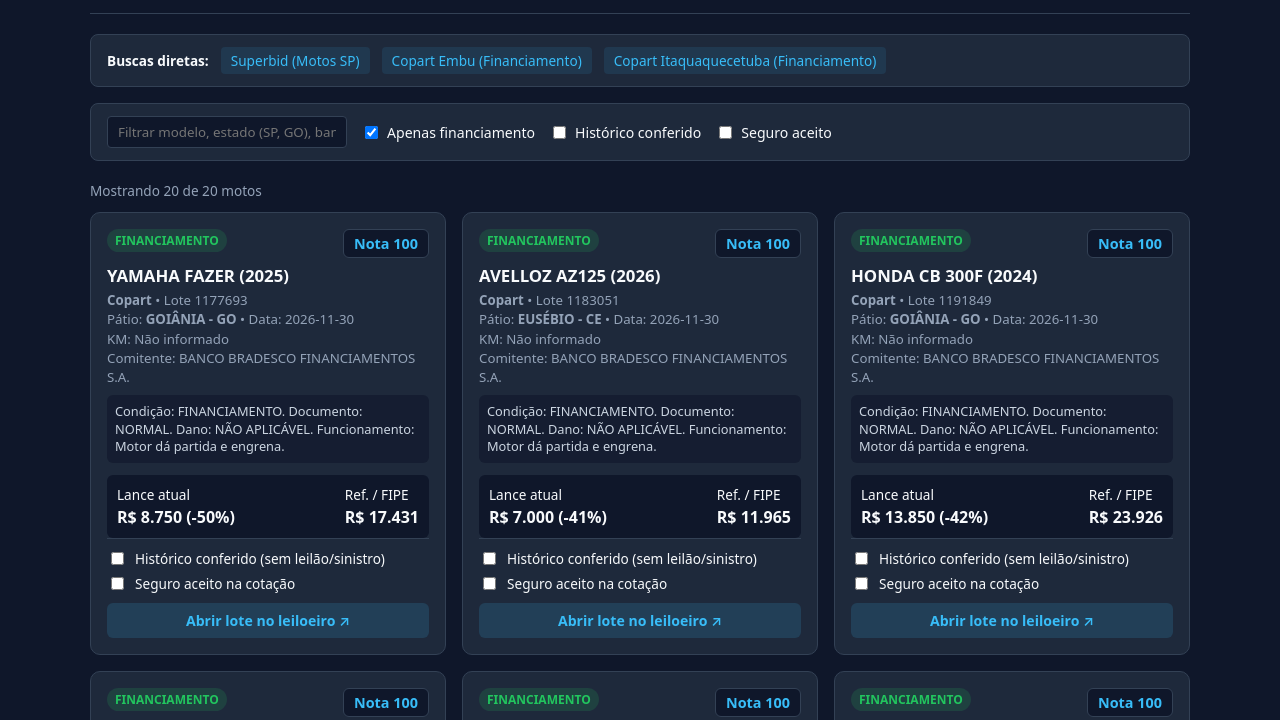
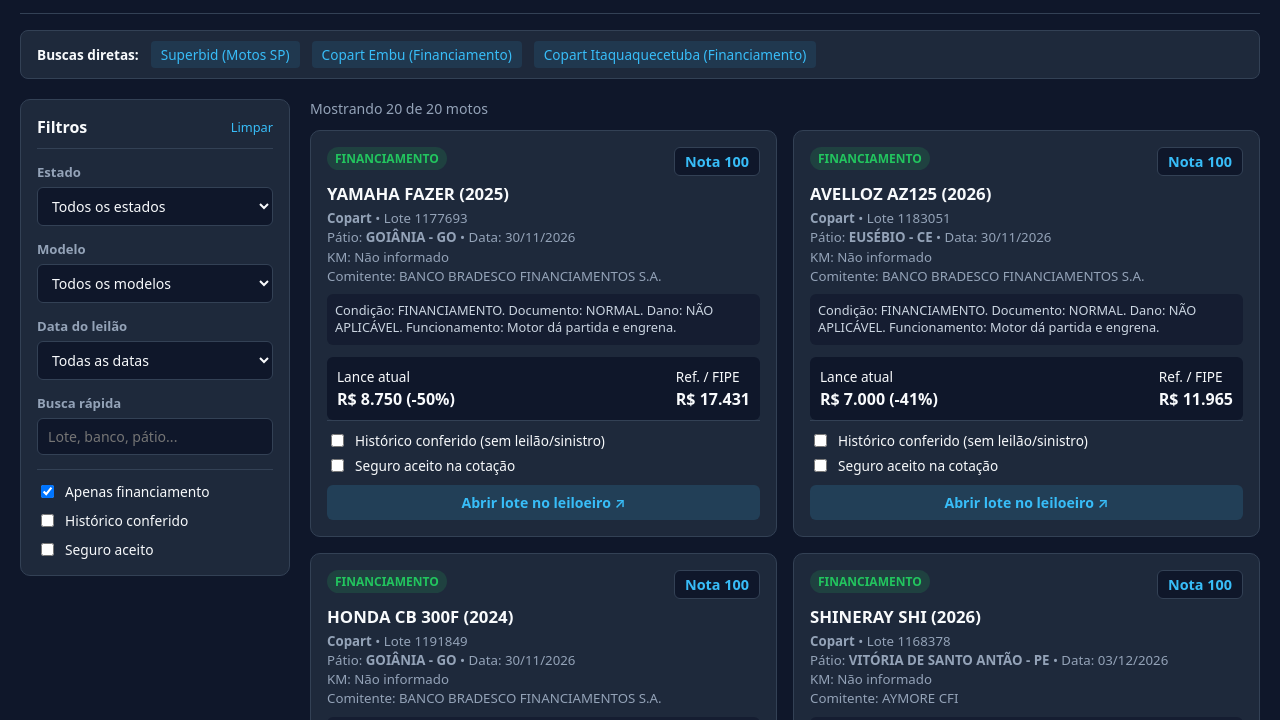
Before and after one commit to norbertodeguchiboaz/moto-leilao, a plain HTML site: page index.html in a window 1280 px wide. Shown: the part 79-799 px from the top of the page. Drawn offline with Linux system fonts and the light colour scheme.

Commit message:
Update index.html

```diff
--- a/index.html
+++ b/index.html
@@ -18,11 +18,16 @@
     }
     * { box-sizing: border-box; font-family: system-ui, -apple-system, sans-serif; }
     body { background: var(--bg); color: var(--text); margin: 0; padding: 20px; }
-    .container { max-width: 1100px; margin: 0 auto; }
-    header { display: flex; flex-wrap: wrap; justify-content: space-between; align-items: center; gap: 12px; margin-bottom: 20px; border-bottom: 1px solid var(--border); padding-bottom: 16px; }
+    .container { max-width: 1320px; margin: 0 auto; }
+
+    header {
+      display: flex; flex-wrap: wrap; justify-content: space-between; align-items: center;
+      gap: 12px; margin-bottom: 16px; border-bottom: 1px solid var(--border); padding-bottom: 16px;
+    }
     h1 { margin: 0; font-size: 1.5rem; }
     .subtitle { color: var(--muted); font-size: 0.9rem; margin-top: 4px; }
     .actions { display: flex; flex-wrap: wrap; gap: 8px; }
+
     button, .file-btn {
       background: var(--card); color: var(--text); border: 1px solid var(--border);
       padding: 8px 14px; border-radius: 6px; cursor: pointer; font-size: 0.85rem; font-weight: 500;
@@ -31,17 +36,83 @@
     button.primary { background: var(--accent); color: #0f172a; border-color: var(--accent); font-weight: 600; }
     input[type="file"] { display: none; }
 
-    .fontes { background: var(--card); border: 1px solid var(--border); border-radius: 8px; padding: 12px 16px; margin-bottom: 16px; display: flex; flex-wrap: wrap; gap: 12px; align-items: center; font-size: 0.85rem; }
-    .fontes a { color: var(--accent); text-decoration: none; background: rgba(56, 189, 248, 0.1); padding: 4px 10px; border-radius: 4px; }
+    .fontes {
+      background: var(--card); border: 1px solid var(--border); border-radius: 8px;
+      padding: 10px 16px; margin-bottom: 20px; display: flex; flex-wrap: wrap;
+      gap: 12px; align-items: center; font-size: 0.85rem;
+    }
+    .fontes a {
+      color: var(--accent); text-decoration: none; background: rgba(56, 189, 248, 0.1);
+      padding: 4px 10px; border-radius: 4px;
+    }
     .fontes a:hover { text-decoration: underline; }
 
-    .filtros { display: flex; flex-wrap: wrap; gap: 14px; align-items: center; background: var(--card); padding: 12px 16px; border-radius: 8px; border: 1px solid var(--border); margin-bottom: 20px; font-size: 0.88rem; }
-    .filtros label { display: flex; align-items: center; gap: 6px; cursor: pointer; }
-    .filtros input[type="text"] { background: var(--bg); color: var(--text); border: 1px solid var(--border); padding: 6px 10px; border-radius: 4px; min-width: 240px; }
+    /* Layout principal com barra lateral esquerda */
+    .layout {
+      display: grid;
+      grid-template-columns: 270px 1fr;
+      gap: 20px;
+      align-items: start;
+    }
+    @media (max-width: 820px) {
+      .layout { grid-template-columns: 1fr; }
+    }
 
-    .stats { color: var(--muted); font-size: 0.85rem; margin-bottom: 12px; }
-    .grid { display: grid; grid-template-columns: repeat(auto-fill, minmax(330px, 1fr)); gap: 16px; }
-    .card { background: var(--card); border: 1px solid var(--border); border-radius: 10px; padding: 16px; display: flex; flex-direction: column; justify-content: space-between; gap: 12px; }
+    .sidebar {
+      background: var(--card);
+      border: 1px solid var(--border);
+      border-radius: 10px;
+      padding: 16px;
+      position: sticky;
+      top: 20px;
+      display: flex;
+      flex-direction: column;
+      gap: 14px;
+    }
+    .sidebar-header {
+      display: flex;
+      justify-content: space-between;
+      align-items: center;
+      border-bottom: 1px solid var(--border);
+      padding-bottom: 10px;
+    }
+    .sidebar-header h2 { margin: 0; font-size: 1rem; }
+    .btn-limpar {
+      background: transparent; border: none; color: var(--accent);
+      padding: 0; font-size: 0.8rem; cursor: pointer;
+    }
+    .btn-limpar:hover { text-decoration: underline; }
+
+    .campo { display: flex; flex-direction: column; gap: 6px; }
+    .campo label { font-size: 0.82rem; color: var(--muted); font-weight: 600; }
+    .campo select, .campo input[type="text"] {
+      width: 100%;
+      background: var(--bg);
+      color: var(--text);
+      border: 1px solid var(--border);
+      padding: 8px 10px;
+      border-radius: 6px;
+      font-size: 0.88rem;
+    }
+    .campo select:focus, .campo input[type="text"]:focus {
+      outline: none;
+      border-color: var(--accent);
+    }
+
+    .filtros-check {
+      display: flex; flex-direction: column; gap: 10px;
+      border-top: 1px solid var(--border); padding-top: 12px; font-size: 0.86rem;
+    }
+    .filtros-check label { display: flex; align-items: center; gap: 8px; cursor: pointer; }
+
+    .conteudo { min-width: 0; }
+    .stats { color: var(--muted); font-size: 0.88rem; margin-bottom: 12px; }
+    .grid { display: grid; grid-template-columns: repeat(auto-fill, minmax(310px, 1fr)); gap: 16px; }
+
+    .card {
+      background: var(--card); border: 1px solid var(--border); border-radius: 10px;
+      padding: 16px; display: flex; flex-direction: column; justify-content: space-between; gap: 12px;
+    }
     .card-top { display: flex; justify-content: space-between; align-items: flex-start; gap: 8px; }
     .badge { font-size: 0.75rem; padding: 3px 8px; border-radius: 99px; font-weight: 600; text-transform: uppercase; }
     .badge.financiamento { background: rgba(34, 197, 94, 0.15); color: var(--green); }
@@ -55,7 +126,10 @@
     .valores span strong { display: block; font-size: 1rem; margin-top: 2px; }
     .checks { display: flex; flex-direction: column; gap: 6px; border-top: 1px solid var(--border); padding-top: 10px; font-size: 0.85rem; }
     .checks label { display: flex; align-items: center; gap: 8px; cursor: pointer; }
-    .btn-lote { display: inline-block; text-align: center; width: 100%; background: rgba(56, 189, 248, 0.15); color: var(--accent); text-decoration: none; padding: 8px; border-radius: 6px; font-weight: 600; font-size: 0.88rem; margin-top: 10px; }
+    .btn-lote {
+      display: inline-block; text-align: center; width: 100%; background: rgba(56, 189, 248, 0.15);
+      color: var(--accent); text-decoration: none; padding: 8px; border-radius: 6px; font-weight: 600; font-size: 0.88rem; margin-top: 10px;
+    }
     .btn-lote:hover { background: rgba(56, 189, 248, 0.25); }
     .aviso { text-align: center; padding: 40px; color: var(--muted); background: var(--card); border-radius: 10px; border: 1px dashed var(--border); grid-column: 1 / -1; }
   </style>
@@ -83,15 +157,53 @@
       <a href="https://www.copart.com.br/vehicleFinderSearch/?searchStr=%7B%22MISC%22:%5B%22categoria:Motos%22,%22%23LotYear:%5B2016%20TO%202027%5D%22,%22condicao:%5C%22FINANCIAMENTO%5C%22%22,%22%23PhysicalYardNo:46%22%5D%7D" target="_blank">Copart Itaquaquecetuba (Financiamento)</a>
     </div>
 
-    <div class="filtros">
-      <input type="text" id="busca" placeholder="Filtrar modelo, estado (SP, GO), banco..." oninput="renderizar()" />
+    <div class="layout">
+      <!-- Barra lateral esquerda de filtros -->
+      <aside class="sidebar">
+        <div class="sidebar-header">
+          <h2>Filtros</h2>
+          <button class="btn-limpar" onclick="limparFiltros()">Limpar</button>
+        </div>
+
+        <div class="campo">
+          <label for="filtro-estado">Estado</label>
+          <select id="filtro-estado" onchange="renderizar()">
+            <option value="">Todos os estados</option>
+          </select>
+        </div>
+
+        <div class="campo">
+          <label for="filtro-modelo">Modelo</label>
+          <select id="filtro-modelo" onchange="renderizar()">
+            <option value="">Todos os modelos</option>
+          </select>
+        </div>
+
+        <div class="campo">
+          <label for="filtro-data">Data do leilão</label>
+          <select id="filtro-data" onchange="renderizar()">
+            <option value="">Todas as datas</option>
+          </select>
+        </div>
+
+        <div class="campo">
+          <label for="busca">Busca rápida</label>
+          <input type="text" id="busca" placeholder="Lote, banco, pátio..." oninput="renderizar()" />
+        </div>
+
+        <div class="filtros-check">
           <label><input type="checkbox" id="so-financiamento" checked onchange="renderizar()" /> Apenas financiamento</label>
           <label><input type="checkbox" id="so-historico" onchange="renderizar()" /> Histórico conferido</label>
           <label><input type="checkbox" id="so-seguro" onchange="renderizar()" /> Seguro aceito</label>
         </div>
+      </aside>
 
+      <!-- Área principal de resultados -->
+      <main class="conteudo">
         <div class="stats" id="stats"></div>
         <div class="grid" id="grid"></div>
+      </main>
+    </div>
   </div>
 
   <script>
@@ -100,6 +212,19 @@
 
     function chaveLote(l) {
       return l.url || `${l.leiloeiro}-${l.lote}`;
+    }
+
+    function extrairEstado(local) {
+      if (!local) return "";
+      const match = local.match(/-\s*([A-Z]{2})\b/i) || local.match(/\b([A-Z]{2})$/i);
+      return match ? match[1].toUpperCase() : "";
+    }
+
+    function formatarDataBR(dataStr) {
+      if (!dataStr) return "";
+      const m = dataStr.match(/^(\d{4})-(\d{2})-(\d{2})/);
+      if (m) return `${m[3]}/${m[2]}/${m[1]}`;
+      return dataStr;
     }
 
     function detectarOrigem(l) {
@@ -140,14 +265,57 @@
       renderizar();
     }
 
+    function popularFiltros() {
+      const estados = new Set();
+      const modelos = new Set();
+      const datas = new Set();
+
+      lotes.forEach(l => {
+        if (l.estado) estados.add(l.estado);
+        if (l.titulo) modelos.add(l.titulo.trim());
+        if (l.data_leilao) datas.add(l.data_leilao);
+      });
+
+      const selEstado = document.getElementById("filtro-estado");
+      const estadoAtual = selEstado.value;
+      selEstado.innerHTML = `<option value="">Todos os estados</option>` +
+        Array.from(estados).sort().map(uf => `<option value="${uf}">${uf}</option>`).join("");
+      selEstado.value = estadoAtual;
+
+      const selModelo = document.getElementById("filtro-modelo");
+      const modeloAtual = selModelo.value;
+      selModelo.innerHTML = `<option value="">Todos os modelos</option>` +
+        Array.from(modelos).sort().map(mod => `<option value="${mod}">${mod}</option>`).join("");
+      selModelo.value = modeloAtual;
+
+      const selData = document.getElementById("filtro-data");
+      const dataAtual = selData.value;
+      selData.innerHTML = `<option value="">Todas as datas</option>` +
+        Array.from(datas).sort().map(dt => `<option value="${dt}">${formatarDataBR(dt)}</option>`).join("");
+      selData.value = dataAtual;
+    }
+
+    function limparFiltros() {
+      document.getElementById("filtro-estado").value = "";
+      document.getElementById("filtro-modelo").value = "";
+      document.getElementById("filtro-data").value = "";
+      document.getElementById("busca").value = "";
+      document.getElementById("so-financiamento").checked = true;
+      document.getElementById("so-historico").checked = false;
+      document.getElementById("so-seguro").checked = false;
+      renderizar();
+    }
+
     function processarDados(dados, fonteTexto) {
       const lista = Array.isArray(dados) ? dados : (dados.lotes || []);
       lotes = lista.map(l => {
         const origem = detectarOrigem(l);
-        return { ...l, origem, nota: calcularNota(l, origem) };
+        const estado = extrairEstado(l.local);
+        return { ...l, origem, estado, nota: calcularNota(l, origem) };
       }).sort((a, b) => b.nota - a.nota);
       localStorage.setItem("moto_leilao_dados", JSON.stringify(lotes));
       document.getElementById("status-carga").textContent = `${lotes.length} lotes carregados (${fonteTexto})`;
+      popularFiltros();
       renderizar();
     }
 
@@ -164,6 +332,7 @@
         if (cache) {
           lotes = JSON.parse(cache);
           status.textContent = `Usando dados salvos no navegador (${lotes.length} lotes)`;
+          popularFiltros();
           renderizar();
         } else {
           status.textContent = "Nenhum lotes.json encontrado ainda.";
@@ -186,6 +355,9 @@
     }
 
     function renderizar() {
+      const estadoFiltro = document.getElementById("filtro-estado").value;
+      const modeloFiltro = document.getElementById("filtro-modelo").value;
+      const dataFiltro = document.getElementById("filtro-data").value;
       const texto = document.getElementById("busca").value.toLowerCase();
       const soFin = document.getElementById("so-financiamento").checked;
       const soHist = document.getElementById("so-historico").checked;
@@ -194,6 +366,9 @@
       const filtrados = lotes.filter(l => {
         const ch = chaveLote(l);
         const m = marcacoes[ch] || {};
+        if (estadoFiltro && l.estado !== estadoFiltro) return false;
+        if (modeloFiltro && (l.titulo || "").trim() !== modeloFiltro) return false;
+        if (dataFiltro && l.data_leilao !== dataFiltro) return false;
         if (soFin && l.origem !== "financiamento") return false;
         if (soHist && !m.historico) return false;
         if (soSeg && !m.seguro) return false;
@@ -228,7 +403,7 @@
               <div class="titulo">${l.titulo || "Moto sem título"} (${l.ano || "—"})</div>
               <div class="meta">
                 <strong>${l.leiloeiro}</strong> • Lote ${l.lote}<br>
-                Pátio: <strong>${l.local || "—"}</strong> • Data: ${l.data_leilao || "—"}<br>
+                Pátio: <strong>${l.local || "—"}</strong> • Data: ${formatarDataBR(l.data_leilao) || "—"}<br>
                 KM: ${l.km ? l.km.toLocaleString("pt-BR") + " km" : "Não informado"}<br>
                 Comitente: ${l.comitente || "Não informado"}
               </div>
```
Lines whose indentation alone changed are shown as unchanged.
